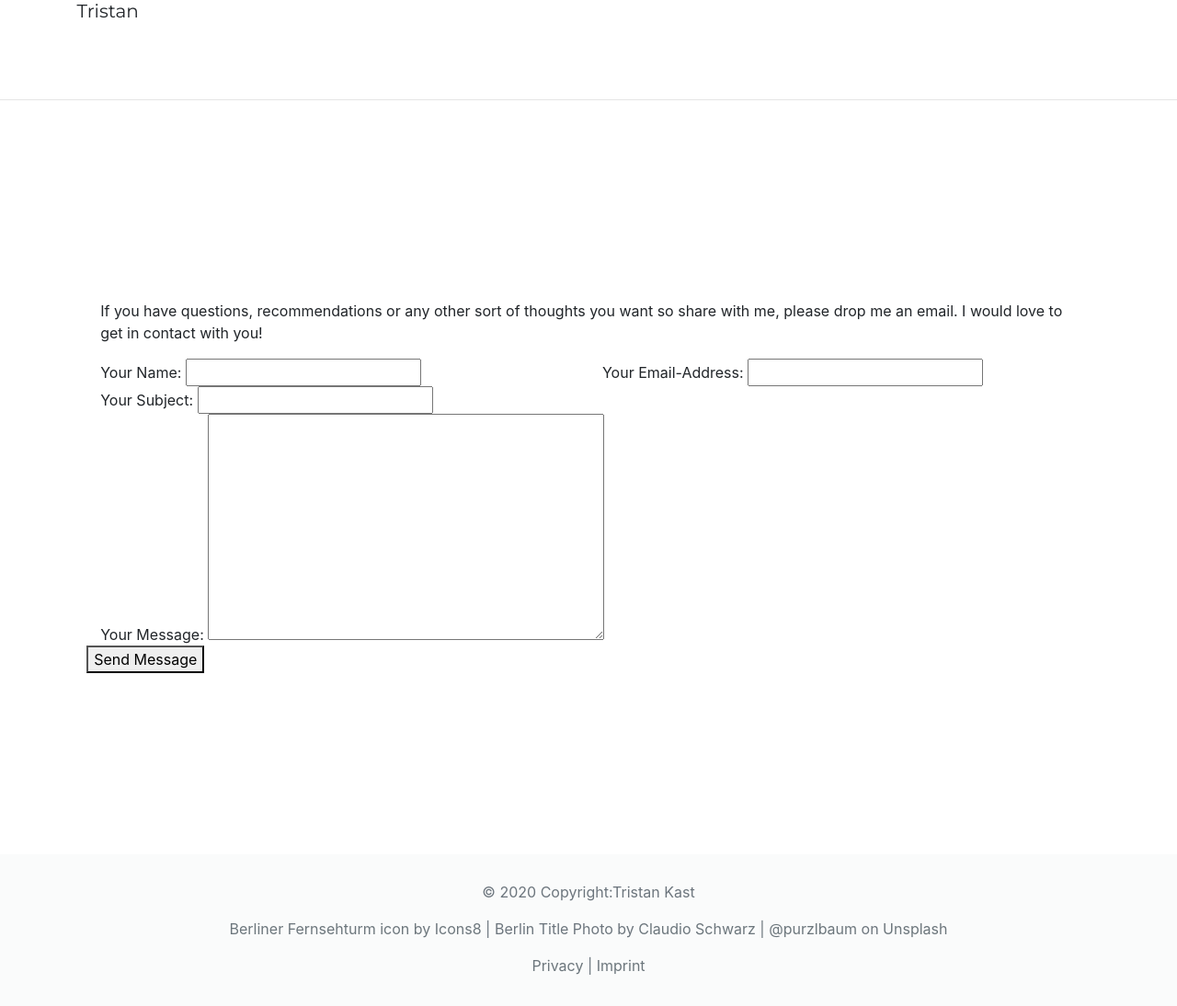
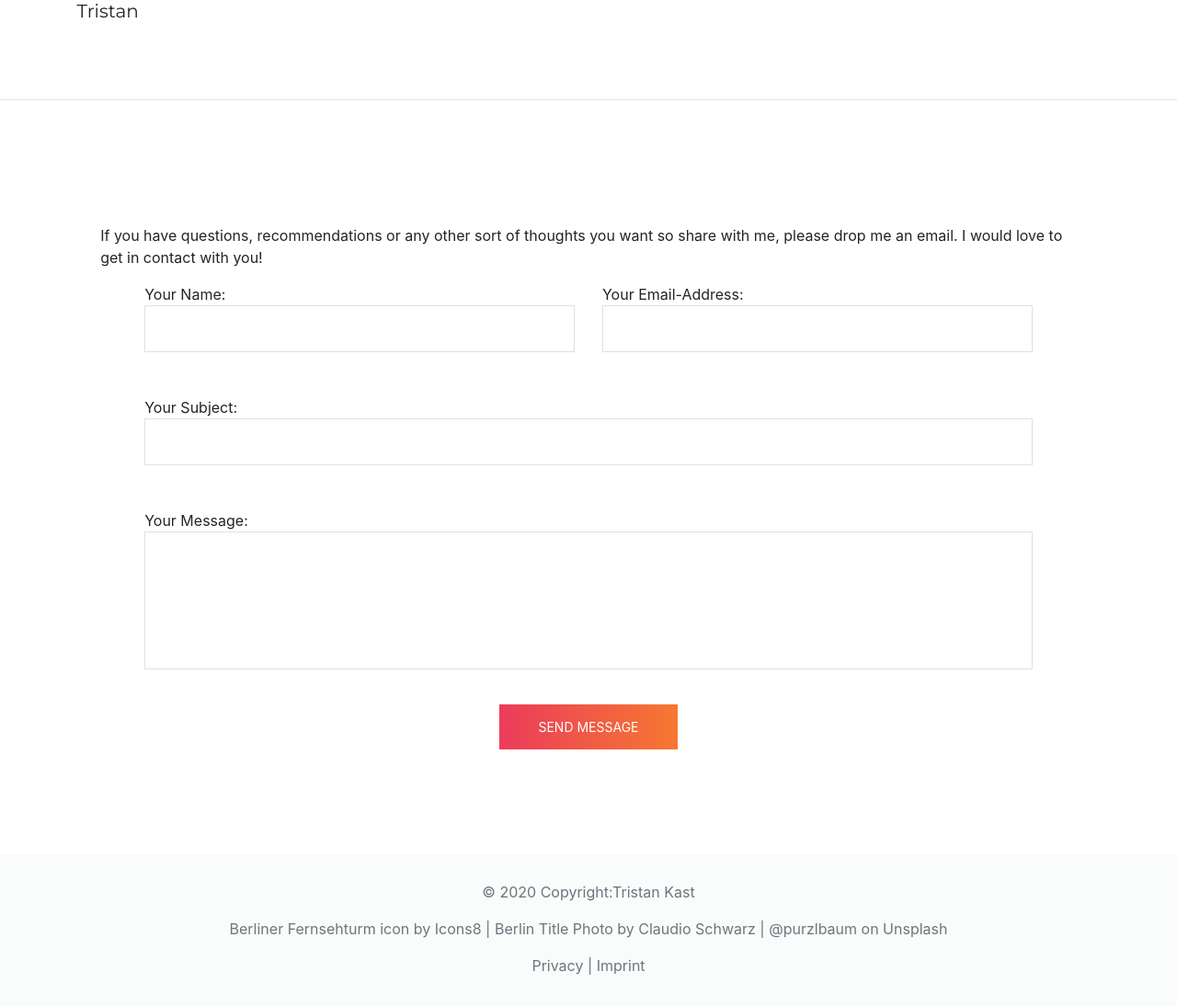
Before and after one commit to TrisKast/berl-eat, a Django app: template general/templates/general/about.html in a window 1280 px wide. Shown: the part 712-1806 px from the top of the page at 92% size. Run offline with Django 3.2, Linux system fonts and the light colour scheme; the template is opened without the code that fills it: values that come from a table or form of the project are taken from there, others are empty; some libraries are stand-ins or nearby versions.

Commit message:
added styling for contact form in about page

```diff
--- a/general/templates/general/landing.html
+++ b/general/templates/general/landing.html
@@ -10,15 +10,11 @@
 
   <script src="https://ajax.googleapis.com/ajax/libs/jquery/3.5.1/jquery.min.js">
   </script>
-  <script
-  src="https://code.jquery.com/jquery-3.5.1.min.js"
-  integrity="sha256-9/aliU8dGd2tb6OSsuzixeV4y/faTqgFtohetphbbj0="
-  crossorigin="anonymous"></script>
   <script src="https://maxcdn.bootstrapcdn.com/bootstrap/4.0.0/js/bootstrap.min.js" integrity="sha384-JZR6Spejh4U02d8jOt6vLEHfe/JQGiRRSQQxSfFWpi1MquVdAyjUar5+76PVCmYl" crossorigin="anonymous">
   </script>
 
+  <link rel="stylesheet" href="https://stackpath.bootstrapcdn.com/bootstrap/4.4.1/css/bootstrap.min.css" integrity="sha384-Vkoo8x4CGsO3+Hhxv8T/Q5PaXtkKtu6ug5TOeNV6gBiFeWPGFN9MuhOf23Q9Ifjh" crossorigin="anonymous">
 
-  <link rel="stylesheet" href="https://stackpath.bootstrapcdn.com/bootstrap/4.4.1/css/bootstrap.min.css" integrity="sha384-Vkoo8x4CGsO3+Hhxv8T/Q5PaXtkKtu6ug5TOeNV6gBiFeWPGFN9MuhOf23Q9Ifjh" crossorigin="anonymous">
   <link href="https://fonts.googleapis.com/css?family=Poppins:300,400,500,600,700,800,900&display=swap" rel="stylesheet">
   <link href="https://fonts.googleapis.com/css?family=Poppins:300,400,500,600,700,800,900&display=swap" rel="stylesheet">
   <link rel="stylesheet" href="https://fonts.googleapis.com/css?family=Tangerine">
--- a/static/css/base.css
+++ b/static/css/base.css
@@ -119,6 +119,38 @@ a:active
   text-align: center;
 }
 
+.contact-form form input {
+	width: 100%;
+	height: 51px;
+	border: 1px solid #e1e1e1;
+	padding-left: 2em;
+	font-size: 16px;
+	margin-bottom: 3em;
+}
+.contact-form form textarea {
+	width: 100%;
+	height: 150px;
+	border: 1px solid #e1e1e1;
+	padding-left: 2em;
+	font-size: 16px;
+	padding-top: 1em;
+	margin-bottom: 2em;
+	resize: none;
+}
+
+#send-contact-form-button{
+	font-size: 14px;
+	color: #ffffff;
+	padding: 1em 3em;
+	display: inline-block;
+	background: -webkit-gradient(linear, left top, right top, from(#eb3c5a), to(#f67831));
+	background: -o-linear-gradient(left, #eb3c5a, #f67831);
+	background: linear-gradient(to right, #eb3c5a, #f67831);
+	border: none;
+	text-transform: uppercase;
+	margin:auto;
+}
+
 
 
 /* For desktop screens */
@@ -126,4 +158,9 @@ a:active
 	.full-screen-section{height:100vh;}
 	.quarter-screen-section{height:25vh;}
 	.half-screen-section{height:50vh;}
+
+	.contact-form form{
+		padding-left: 3em;
+		padding-right: 3em;
+	}
 }
```
Also changed, not shown: general/templates/general/about.html (+2 -8 lines), static/css/landing.css (+3 -34 lines).
